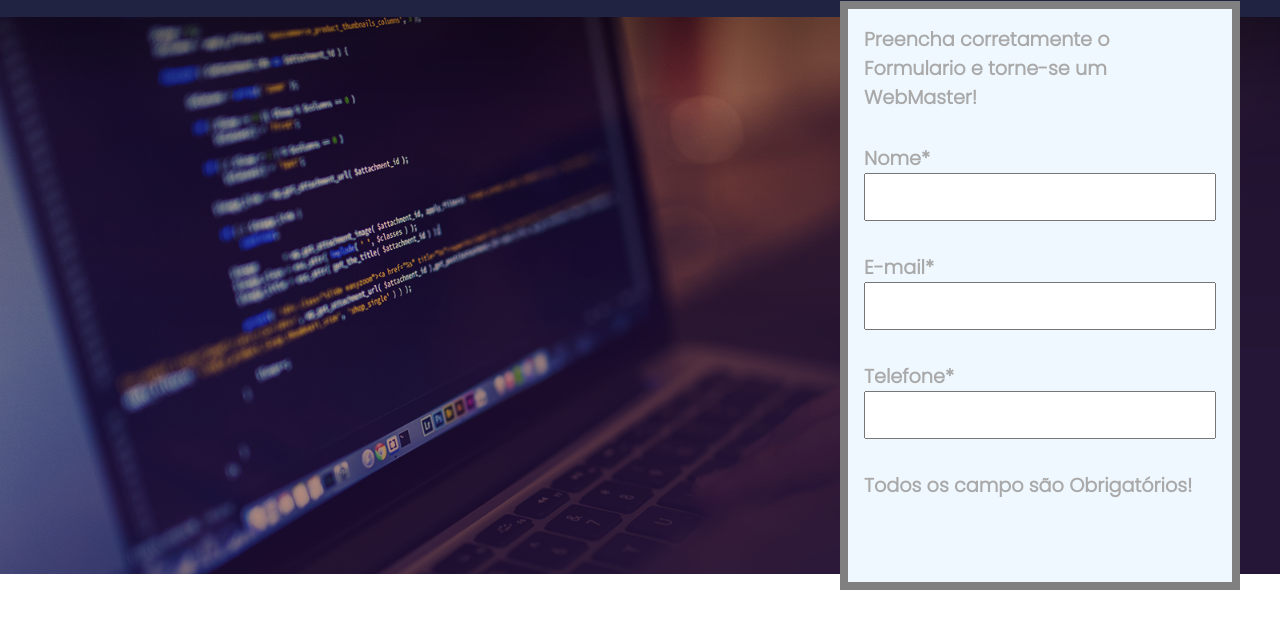
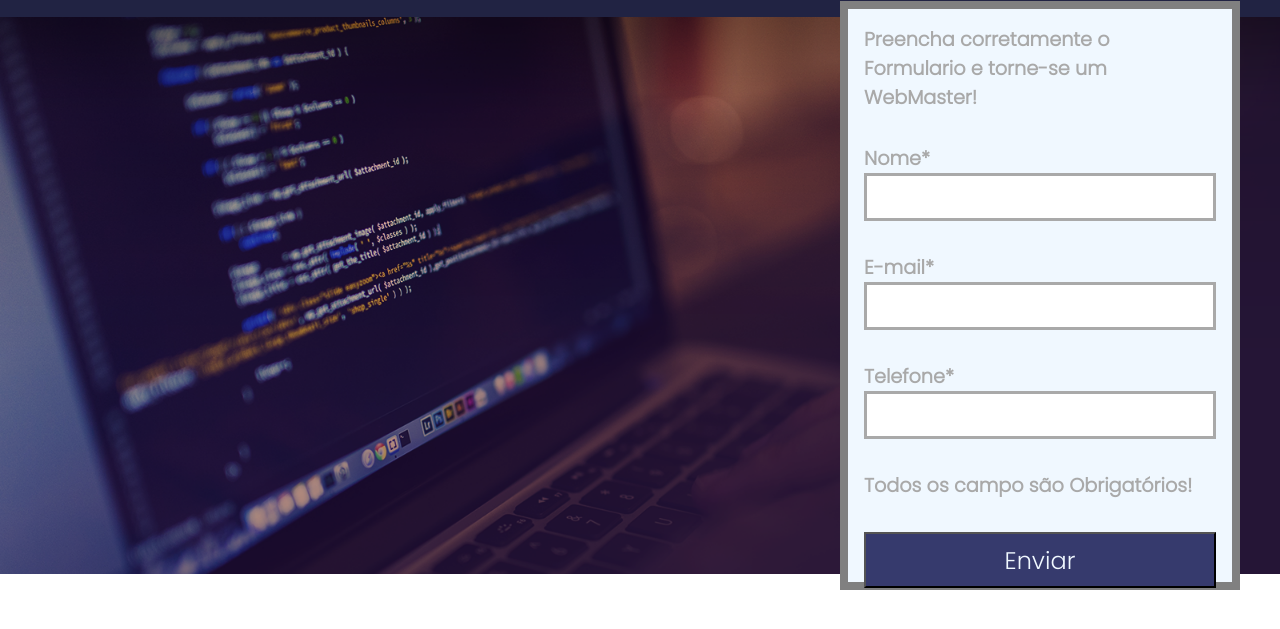
Before and after one commit to EstevanFelipeSilva/LandingPage_Projeto_01_Curso_WebMaster, a plain HTML site: page index.html in a window 1280 px wide. Shown: the part 43-672 px from the top of the page. Drawn offline with Linux system fonts and the light colour scheme.

Commit message:
Section Parte 2
Formulário Finalizado, inicio da segunda Parte da Section...

```diff
--- a/CSS/Style.css
+++ b/CSS/Style.css
@@ -58,11 +58,11 @@ body {
     padding: 1rem;
 }
 
-.form__name, .form__email, .form__telefone {
+.form__name, .form__email, .form__telefone, .form__btn__enviar {
     padding: 1rem;
 }
 
-.span__name, .span__email, .span__telefone {
+.span__name, .span__email, .span__telefone, .form__btn__enviar {
     color: darkgray;
     display: inline-block;
     font-size: 1.2rem;
@@ -71,7 +71,17 @@ body {
 }
 
 #name, #email, #telefone {
+    border: .2rem solid darkgray ;
     height: 3rem;
     padding: 1.2rem;
     width: 100%;
 }
+
+.form__btn__enviar input[type=submit] {
+    background-color: #363A6D;
+    color: aliceblue;
+    cursor: pointer;
+    font-size: 1.5rem;
+    height: 3.5rem;
+    width: 100%;
+}
--- a/index.html
+++ b/index.html
@@ -54,6 +54,12 @@
 
                     <h2>Todos os campo são Obrigatórios!</h2>
 
+                    <div class="form__btn__enviar">
+
+                        <input type="submit" value="Enviar">
+
+                    </div>
+
                 </form>
 
             </div>
```
